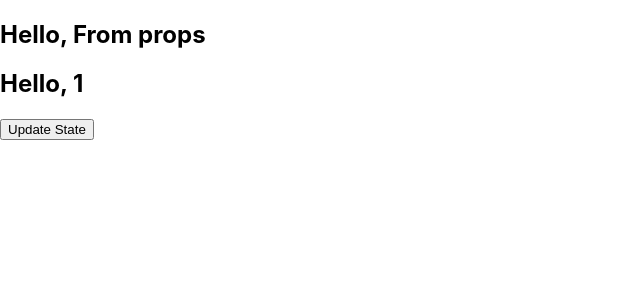
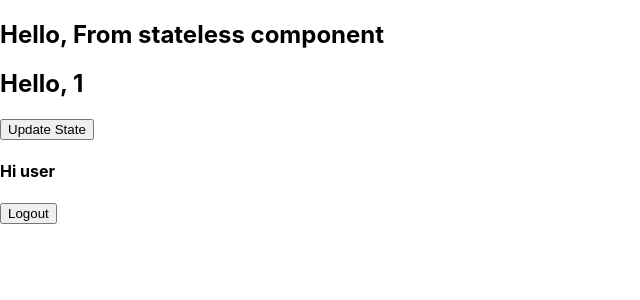
Before and after one commit to shibbirweb/reactjs-practice, a React (Create React App) app: page / in a window 1280 px wide. Shown: the top 300 px of the page, without its empty margins (0-640 px from the left). Built offline with nearby package versions, Linux system fonts and the light colour scheme.

Commit message:
Conditional Component Rendering

```diff
--- /dev/null
+++ b/src/components/Login.js
@@ -0,0 +1,14 @@
+import React from "react";
+
+function Login(props) {
+
+    return (
+        <div>
+            <h4>Hi, Guest</h4>
+            <button>Login</button>
+        </div>
+    )
+
+}
+
+export default Login
--- /dev/null
+++ b/src/components/Logout.js
@@ -0,0 +1,10 @@
+import React from "react";
+
+function Logout(props) {
+    return (<div>
+        <h4>Hi user</h4>
+        <button>Logout</button>
+    </div>)
+}
+
+export default Logout
--- a/src/components/MyApp.js
+++ b/src/components/MyApp.js
@@ -1,12 +1,16 @@
 // es6/ stateful Component
 import React, {Component} from "react";
+import Message from "./Message";
+import Login from "./Login"
+import Logout from "./Logout"
 
 class MyApp extends Component{
 
     constructor(props) {
         super(props);
         this.state = {
-            message: 1
+            message: 1,
+            status: true
         };
 
         // method bind
@@ -19,10 +23,20 @@ class MyApp extends Component{
         })
     }
     render(){
+        let status;
+        if (this.state.status === true){
+            status = <Logout/>
+        }else {
+            status = <Login/>
+        }
+
         return (
             <div>
+                <Message message="From stateless component"/>
                 <h2>Hello, {this.state.message}</h2>
                 <button onClick={this.updateState}>Update State</button>
+
+                {status}
             </div>
         )
     }
--- a/src/index.js
+++ b/src/index.js
@@ -4,17 +4,13 @@ import './index.css';
 //import App from './App';
 import * as serviceWorker from './serviceWorker';
 import MyApp from "./components/MyApp";
-import Message from "./components/Message";
 
 
 ReactDOM.render(
-  <React.StrictMode>
-    <div>
-        <Message message="From props"/>
+    <React.StrictMode>
         <MyApp message="From ES6 Component Props"/>
-    </div>
-  </React.StrictMode>,
-  document.getElementById('root')
+    </React.StrictMode>,
+    document.getElementById('root')
 );
 
 // If you want your app to work offline and load faster, you can change
```
